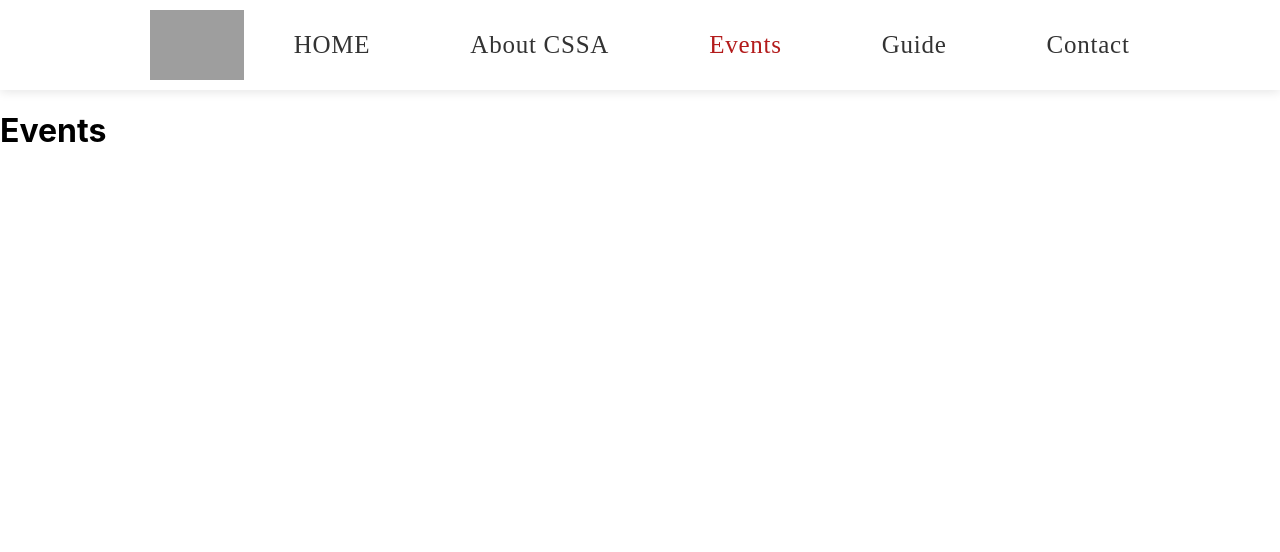
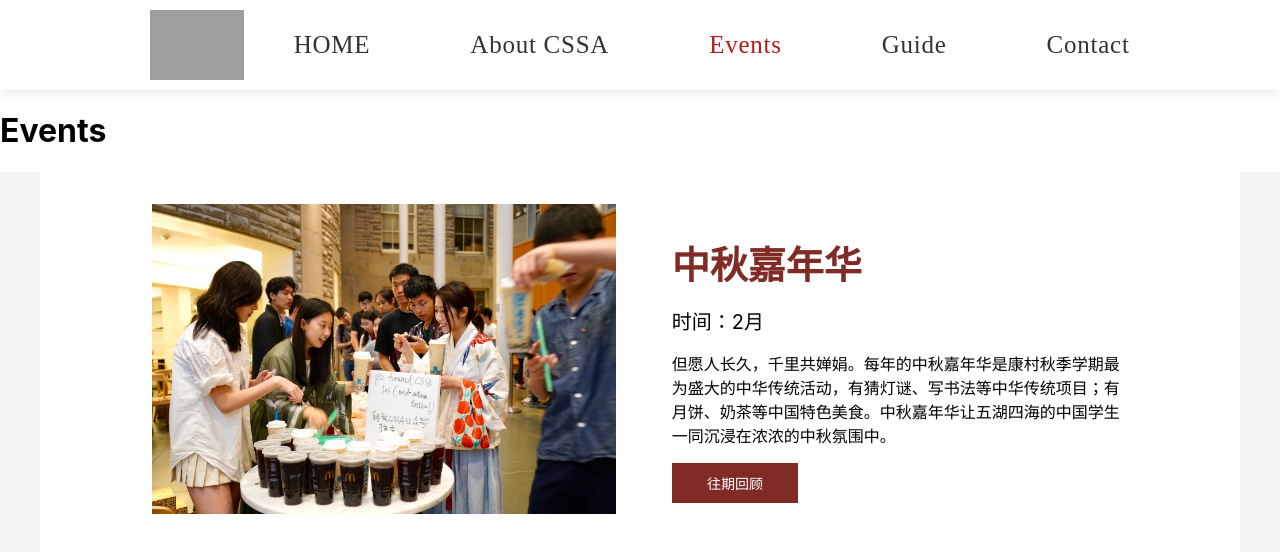
Before and after one commit to CornellCSSA/cssa_website, a React (Create React App) app: page /events in a window 1280 px wide. Shown: the top 552 px of the page. Built offline with nearby package versions, Linux system fonts and the light colour scheme; grey boxes are pictures that could not be loaded.

Commit message:
add event card component

```diff
--- /dev/null
+++ b/src/pages/events/EventCard.tsx
@@ -0,0 +1,15 @@
+import { EventDataObject } from './event.type';
+
+export default function EventCard({ eventData }: { eventData: EventDataObject }) {
+  return (
+    <div className="event-card">
+        <img src={eventData.image} alt={eventData.title} className="event-image" />
+        <div className="event-content">
+            <h2 className="event-title">{eventData.title}</h2>
+            <h5 className="event-time">时间：{eventData.time}</h5>
+            <p className="event-description">{eventData.description}</p>
+            <button className="event-button">往期回顾</button>
+        </div>
+    </div>
+  );
+}
--- a/src/pages/events/Events.css
+++ b/src/pages/events/Events.css
@@ -0,0 +1,45 @@
+h2 {
+    font-size: 38px;
+    font-weight: bold;
+    color: #812B26;
+    margin-bottom: 0.5rem;
+}
+
+h5 {
+    font-size: 20px;
+    font-weight: normal;
+    margin-top: 1rem;
+    margin-bottom: 1rem;
+}
+
+p {
+    font-size: 16px;
+}
+
+button {
+    font-size: 14px;
+    background-color: #812B26;
+    color: white;
+    border: none;
+    padding: 0.6rem 2.2rem;
+}
+
+.events-container {
+    background-color: #F5F5F5;
+}
+
+.event-card {
+  width: 1200px;
+  height: 390px;
+  background-color: white;
+  display: flex;
+  margin: 0 auto;
+  padding: 2rem 7rem;
+  gap: 3.5rem;
+}
+
+.event-image {
+  width: 480px;
+  height: 310px;
+  object-fit: cover;
+}
--- a/src/pages/events/Events.tsx
+++ b/src/pages/events/Events.tsx
@@ -1,9 +1,16 @@
 import './Events.css';
+import EventCard from './EventCard';
+import { eventsData } from './events.data';
 
 export default function Events() {
   return (
     <div>
       <h1>Events</h1>
+      <div className="events-container">
+        {eventsData.map((eventData) => (
+          <EventCard key={eventData.title} eventData={eventData} />
+        ))}
+      </div>
     </div>
   );
 }
--- a/src/pages/events/css.d.ts
+++ /dev/null
@@ -1 +0,0 @@
-declare module '*.css';
--- /dev/null
+++ b/src/pages/events/event.type.ts
@@ -0,0 +1,6 @@
+export interface EventDataObject {
+  title: string;
+  time: string;
+  description: string;
+  image: string;
+}
--- /dev/null
+++ b/src/pages/events/events.data.ts
@@ -0,0 +1,10 @@
+import eventsZhongqiu from '../../assets/events-zhongqiu.jpeg';
+
+export const eventsData = [
+  {
+    title: '中秋嘉年华',
+    time: "2月",
+    description: '但愿人长久，千里共婵娟。每年的中秋嘉年华是康村秋季学期最为盛大的中华传统活动，有猜灯谜、写书法等中华传统项目；有月饼、奶茶等中国特色美食。中秋嘉年华让五湖四海的中国学生一同沉浸在浓浓的中秋氛围中。',
+    image: eventsZhongqiu,
+  },
+];
```
